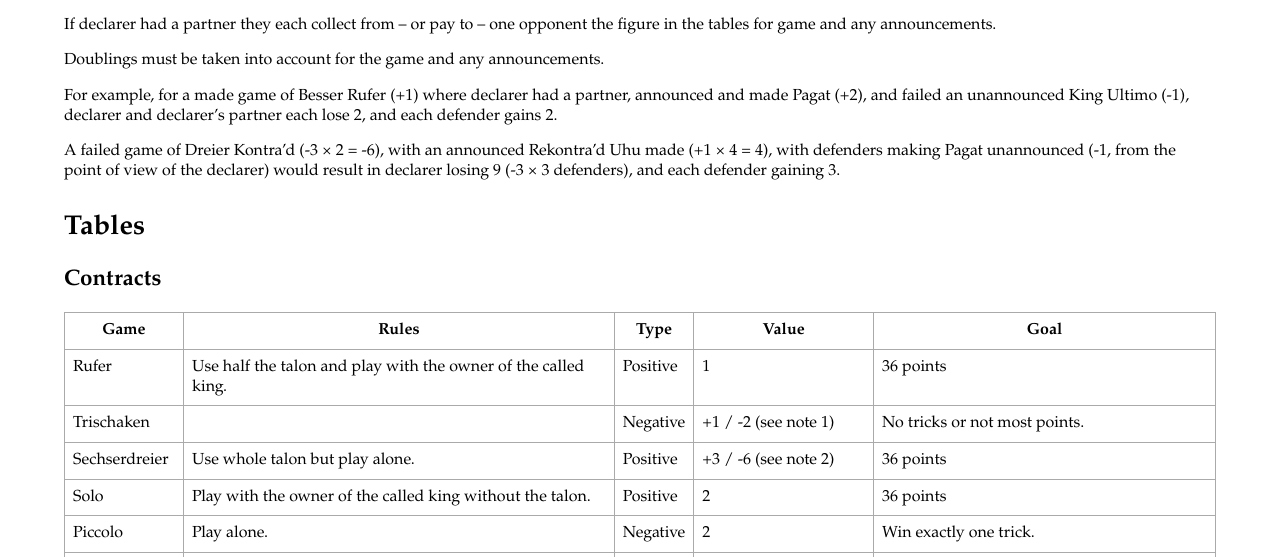
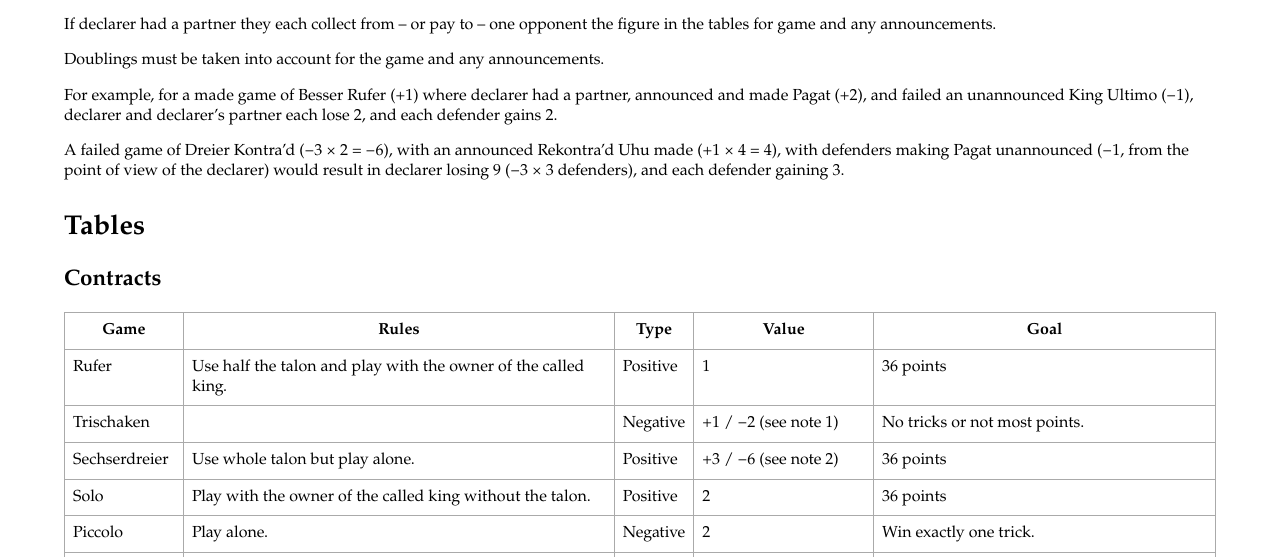
Before and after one commit to dwb/dwb.github.com, a Jekyll site: the page built from koenigsrufen.md, in a window 1280 px wide and 900 px high, scrolled down 3876 px. Shown: the part 172-729 px from the top of the window. Built offline with Jekyll 4.4.1, drawn with Linux system fonts in a browser that asks for light colours.

```diff
--- a/koenigsrufen.md
+++ b/koenigsrufen.md
@@ -150,9 +150,9 @@ If declarer had a partner they each collect from -- or pay to -- one opponent th
 
 Doublings must be taken into account for the game and any announcements.
 
-For example, for a made game of Besser Rufer (+1) where declarer had a partner, announced and made Pagat (+2), and failed an unannounced King Ultimo (-1), declarer and declarer's partner each lose 2, and each defender gains 2.
+For example, for a made game of Besser Rufer (+1) where declarer had a partner, announced and made Pagat (+2), and failed an unannounced King Ultimo (−1), declarer and declarer's partner each lose 2, and each defender gains 2.
 
-A failed game of Dreier Kontra'd (-3 × 2 = -6), with an announced Rekontra'd Uhu made (+1 × 4 = 4), with defenders making Pagat unannounced (-1, from the point of view of the declarer) would result in declarer losing 9 (-3 × 3 defenders), and each defender gaining 3.
+A failed game of Dreier Kontra'd (−3 × 2 = −6), with an announced Rekontra'd Uhu made (+1 × 4 = 4), with defenders making Pagat unannounced (−1, from the point of view of the declarer) would result in declarer losing 9 (−3 × 3 defenders), and each defender gaining 3.
 
 ## Tables
 
@@ -180,14 +180,14 @@ A failed game of Dreier Kontra'd (-3 × 2 = -6), with an announced Rekontra'd Uh
       <td>Trischaken</td>
       <td></td>
       <td>Negative</td>
-      <td>+1 / -2 (see note 1)</td>
+      <td>+1 / −2 (see note 1)</td>
       <td>No tricks or not most points.</td>
     </tr>
     <tr>
       <td>Sechserdreier</td>
       <td>Use whole talon but play alone.</td>
       <td>Positive</td>
-      <td>+3 / -6 (see note 2)</td>
+      <td>+3 / −6 (see note 2)</td>
       <td>36 points</td>
     </tr>
     <tr>
```
